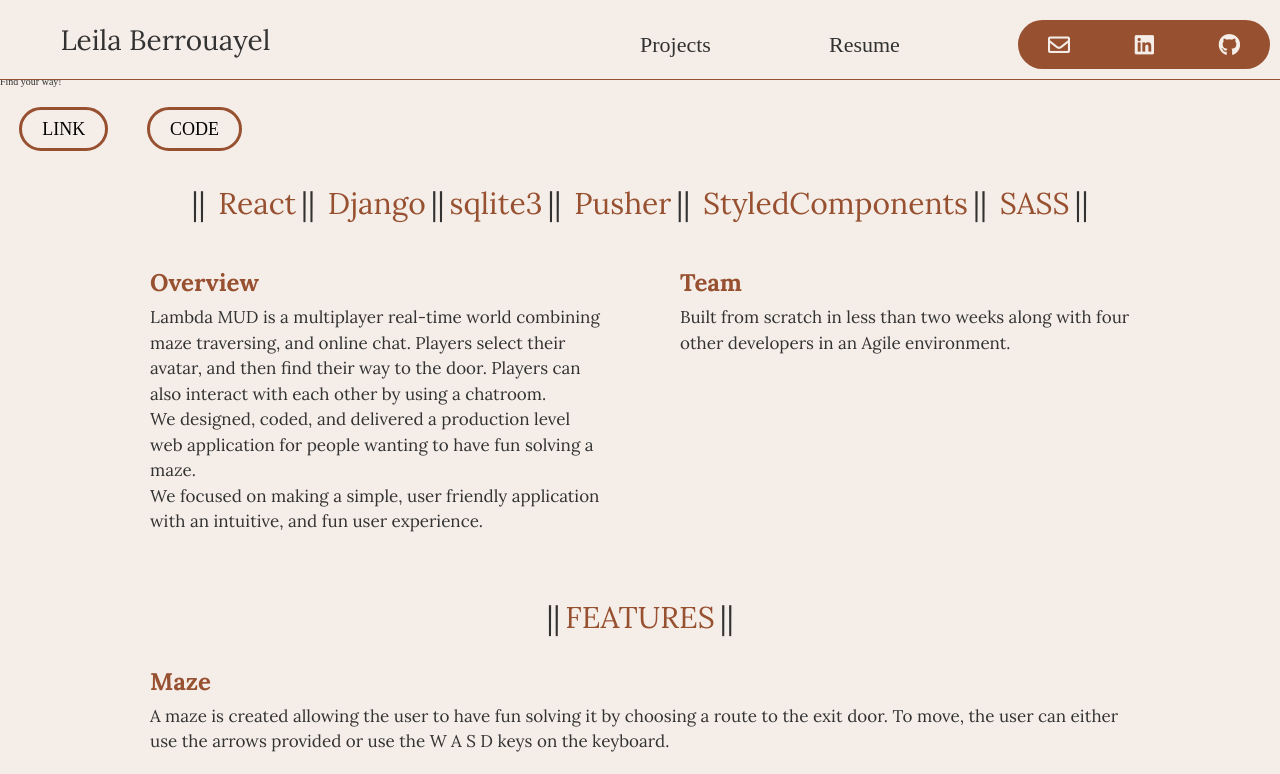
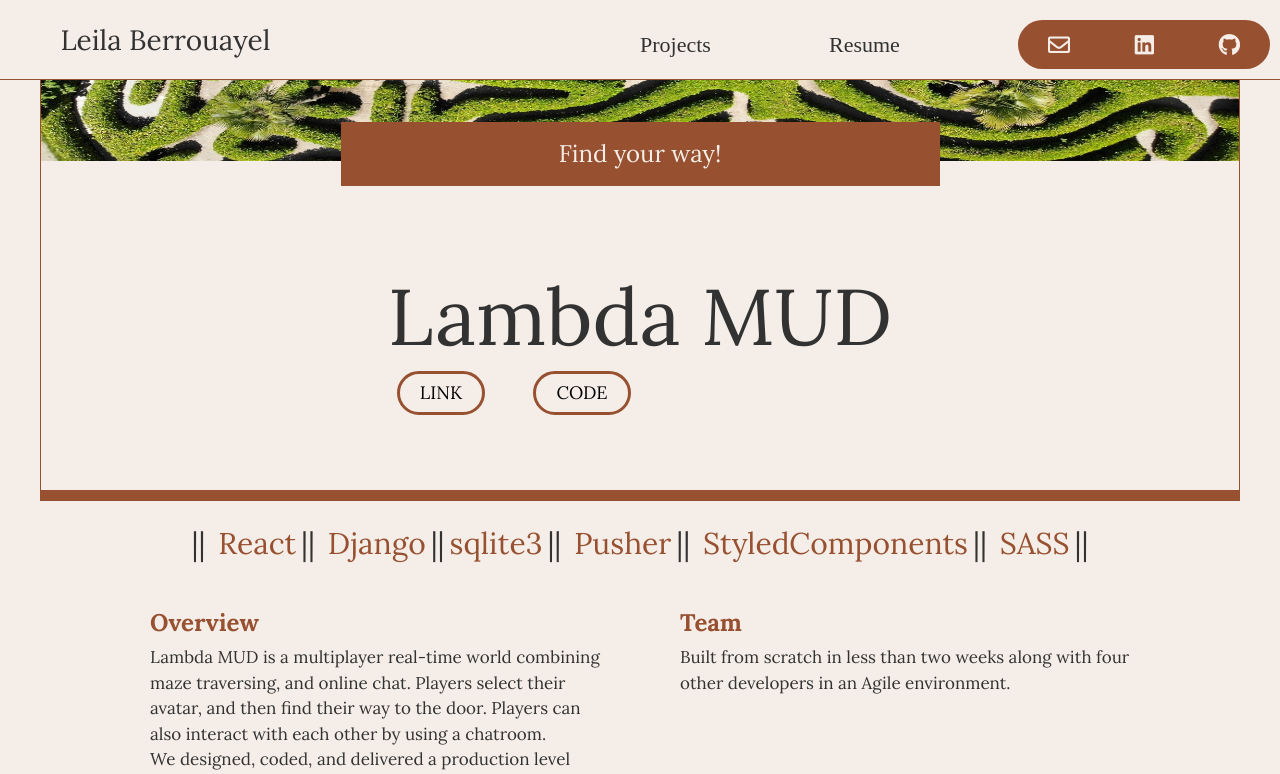
Before and after one commit to leila100/portfolio2, a React (Create React App) app in the folder website/: page /mud in a window 1280 px wide. Shown: the top 774 px of the page. Built offline with nearby package versions, Linux system fonts and the light colour scheme.

Commit message:
Change header for Lambda MUD page

```diff
--- a/website/src/components/projects/LambdaMUD.js
+++ b/website/src/components/projects/LambdaMUD.js
@@ -1,5 +1,6 @@
 import React from "react";
 
+import mud_header from "../../assets/images/MUD_header.jpg";
 import mud from "../../assets/images/maze_avatar.png";
 import maze from "../../assets/images/maze.png";
 import directions from "../../assets/images/directions.png";
@@ -11,13 +12,12 @@ const LambdaMUD = () => {
   return (
     <>
       <header id='home'>
-        <div class='header_container'>
-          <div class='header-frame'>
-            <div class='header-content'>
-              <img src={mud} alt='Lambda MUD' id='logo' />
-              <div class='intro' id='appIntro'>
+        <div class='header'>
+          <img src={mud_header} alt='image of food' class='header_img' />
+          <div class='job_title'>Find your way!</div>
+          <div class='header_body'>
+            <div>
               <div class='name'>Lambda MUD</div>
-                <div class='job'>Find your way!</div>
               <div class='links'>
                 <div class='link'>
                   <a href='https://lambda-mud7.netlify.com/' target='_blank' rel='noopener noreferrer'>
@@ -28,7 +28,6 @@ const LambdaMUD = () => {
                   <a href='https://github.com/LambdaMUD' target='_blank' rel='noopener noreferrer'>
                     CODE
                   </a>
-                  </div>
                 </div>
               </div>
             </div>
```
Also changed, not shown: website/src/components/projects/ForgetMeNot.js (+0 -25 lines), website/src/assets/images/MUD_header.jpg (added). Lines whose indentation alone changed are shown as unchanged.
